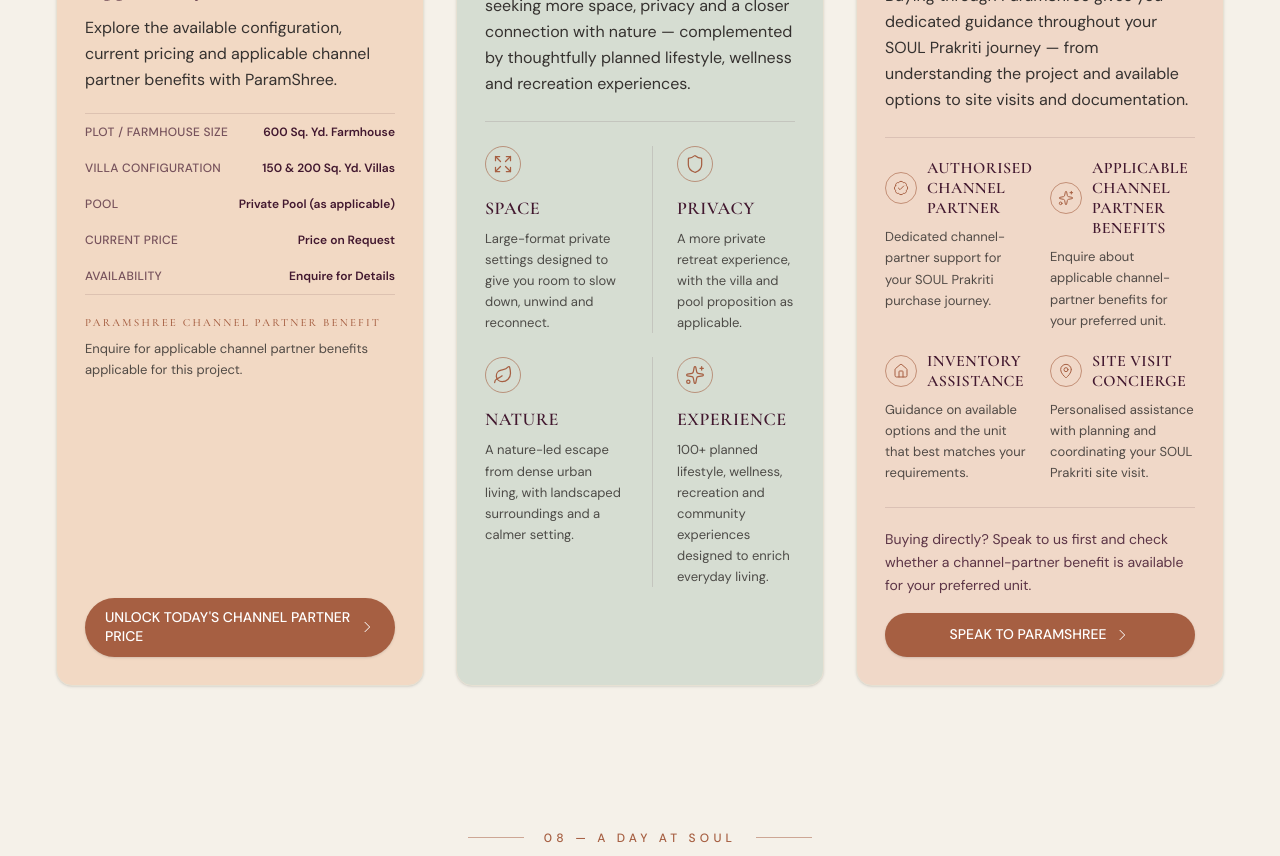
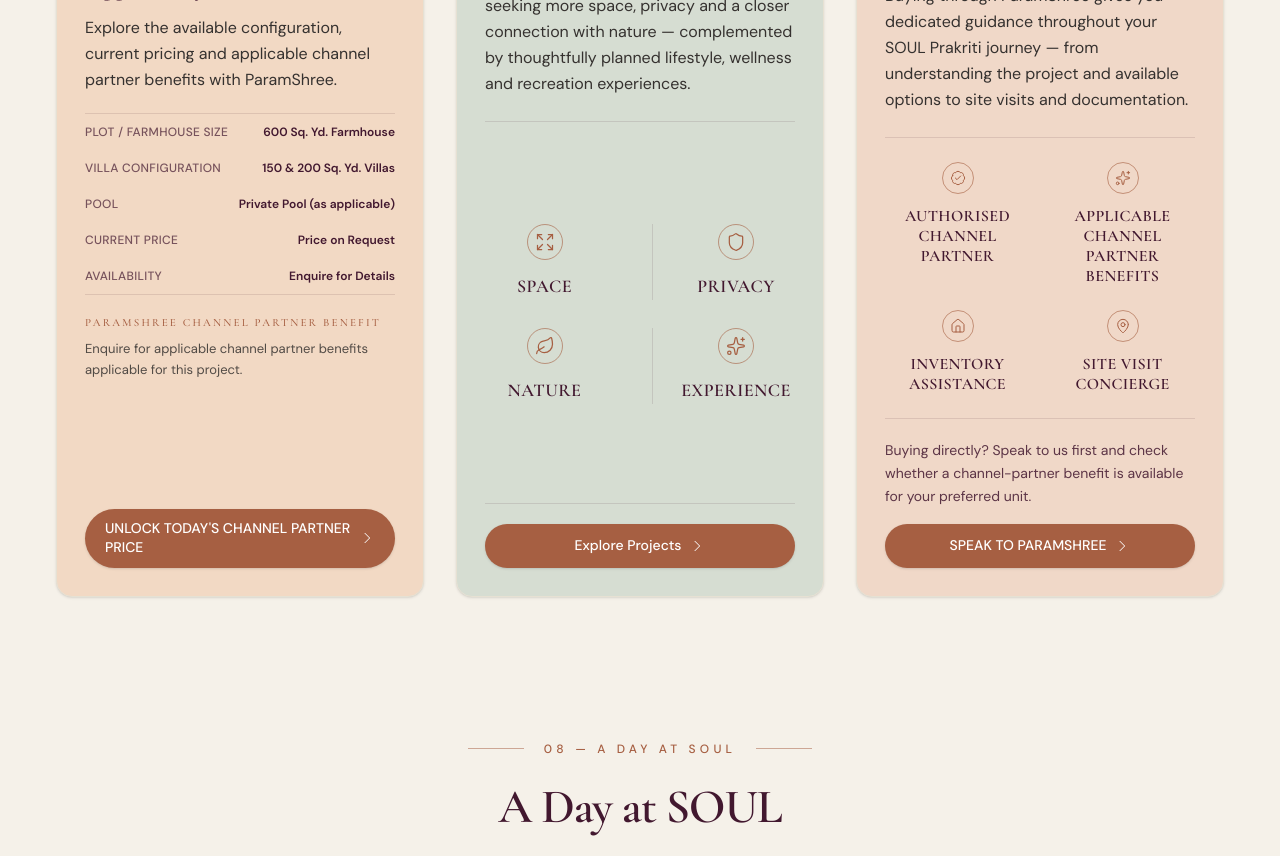
Before and after one commit to techverzing-cloud/paramshree-landing-page, a Next.js app: page / in a window 1280 px wide. Shown: the part 1780-2636 px from the top of the page. Built offline with nearby package versions, Linux system fonts and the light colour scheme.

Commit message:
updated about section

```diff
--- a/src/components/sections/AboutSection.tsx
+++ b/src/components/sections/AboutSection.tsx
@@ -142,7 +142,7 @@
             </div>
           </div>
         </div>
-        <div className="mt-12 sm:mt-16 grid grid-cols-1 gap-6 sm:gap-8 md:grid-cols-2 lg:grid-cols-3">
+        <div className="mt-12 sm:mt-16 grid grid-cols-1 gap-6 sm:gap-8 md:grid-cols-2 md:grid-rows-2 lg:grid-cols-3 lg:grid-rows-1">
           {aboutData.cards.map((card, idx) => (
             <div
               key={card.id}
@@ -210,11 +210,11 @@
                     <p className="mt-3 text-sm sm:text-base leading-relaxed text-[#35312F]">{card.description}</p>
 
                     {card.pillars ? (
-                      <ul className="mt-6 grid grid-cols-1 gap-x-5 gap-y-6 border-t border-[#42182F]/12 pt-6 min-[360px]:grid-cols-2 sm:gap-x-6">
+                      <ul className="mt-6 flex-1 content-center grid grid-cols-1 gap-x-5 gap-y-7 border-t border-[#42182F]/12 pt-7 min-[360px]:grid-cols-2 sm:gap-x-6">
                         {card.pillars.map((pillar, pillarIdx) => (
                           <li
                             key={pillar.title}
-                            className={`group/pillar flex flex-col transition-transform duration-300 hover:-translate-y-0.5 min-[360px]:even:border-l min-[360px]:even:border-[#42182F]/12 min-[360px]:even:pl-5 sm:min-[360px]:even:pl-6 ${featureRevealClass}`}
+                            className={`group/pillar flex flex-col items-center text-center transition-transform duration-300 hover:-translate-y-0.5 min-[360px]:even:border-l min-[360px]:even:border-[#42182F]/12 min-[360px]:even:pl-5 min-[360px]:odd:pr-5 sm:min-[360px]:even:pl-6 sm:min-[360px]:odd:pr-6 ${featureRevealClass}`}
                             style={{ animationDelay: `${isVisible ? 850 + pillarIdx * 120 : 0}ms` }}
                           >
                             <span className="flex h-9 w-9 shrink-0 items-center justify-center rounded-full border border-[#A65F42]/60 text-[#A65F42] transition-transform duration-300 group-hover/pillar:scale-110 motion-reduce:group-hover/pillar:scale-100 motion-reduce:hover:translate-y-0">
@@ -223,33 +223,31 @@
                             <h4 className="mt-3 font-serif text-base sm:text-lg font-semibold uppercase tracking-wide text-[#42182F]">
                               {pillar.title}
                             </h4>
-                            <p className="mt-1.5 text-[13px] leading-relaxed text-[#35312F]/85">
-                              {pillar.description}
-                            </p>
                           </li>
                         ))}
                       </ul>
                     ) : null}
 
+                    {card.pillars ? (
+                      <div className="mt-6 border-t border-[#42182F]/12 pt-5">
+                        <EnquiryButton label="Explore Projects" href="#projects" className="w-full" />
+                      </div>
+                    ) : null}
+
                     {card.advantages ? (
-                      <ul className="mt-6 grid grid-cols-1 gap-x-5 gap-y-5 border-t border-[#42182F]/12 pt-5 min-[360px]:grid-cols-2">
+                      <ul className="mt-6 grid grid-cols-1 gap-x-5 gap-y-6 border-t border-[#42182F]/12 pt-6 min-[360px]:grid-cols-2">
                         {card.advantages.map((advantage, advantageIdx) => (
                           <li
                             key={advantage.title}
-                            className={`flex flex-col gap-2 ${featureRevealClass}`}
+                            className={`flex flex-col items-center gap-3 text-center ${featureRevealClass}`}
                             style={{ animationDelay: `${isVisible ? 850 + advantageIdx * 120 : 0}ms` }}
                           >
-                            <span className="flex items-center gap-2.5">
-                              <span className="flex h-8 w-8 shrink-0 items-center justify-center rounded-full border border-[#A65F42]/60 text-[#A65F42]">
-                                {advantageIcons[advantage.icon]}
-                              </span>
-                              <h4 className="font-serif text-sm font-semibold uppercase leading-tight tracking-wide text-[#42182F] sm:text-base">
-                                {advantage.title}
-                              </h4>
+                            <span className="flex h-8 w-8 shrink-0 items-center justify-center rounded-full border border-[#A65F42]/60 text-[#A65F42]">
+                              {advantageIcons[advantage.icon]}
                             </span>
-                            <p className="text-[13px] leading-relaxed text-[#35312F]/85">
-                              {advantage.description}
-                            </p>
+                            <h4 className="font-serif text-sm font-semibold uppercase leading-tight tracking-wide text-[#42182F] sm:text-base">
+                              {advantage.title}
+                            </h4>
                           </li>
                         ))}
                       </ul>
```
